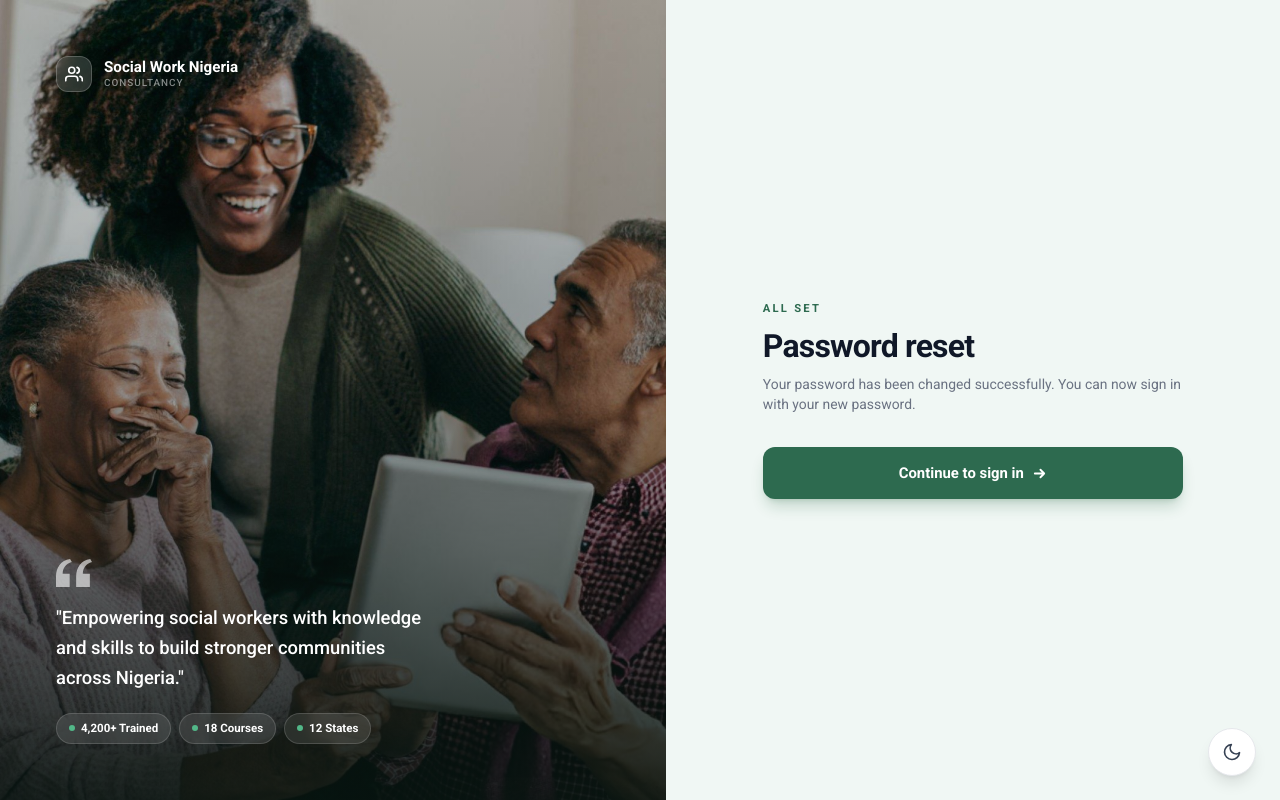
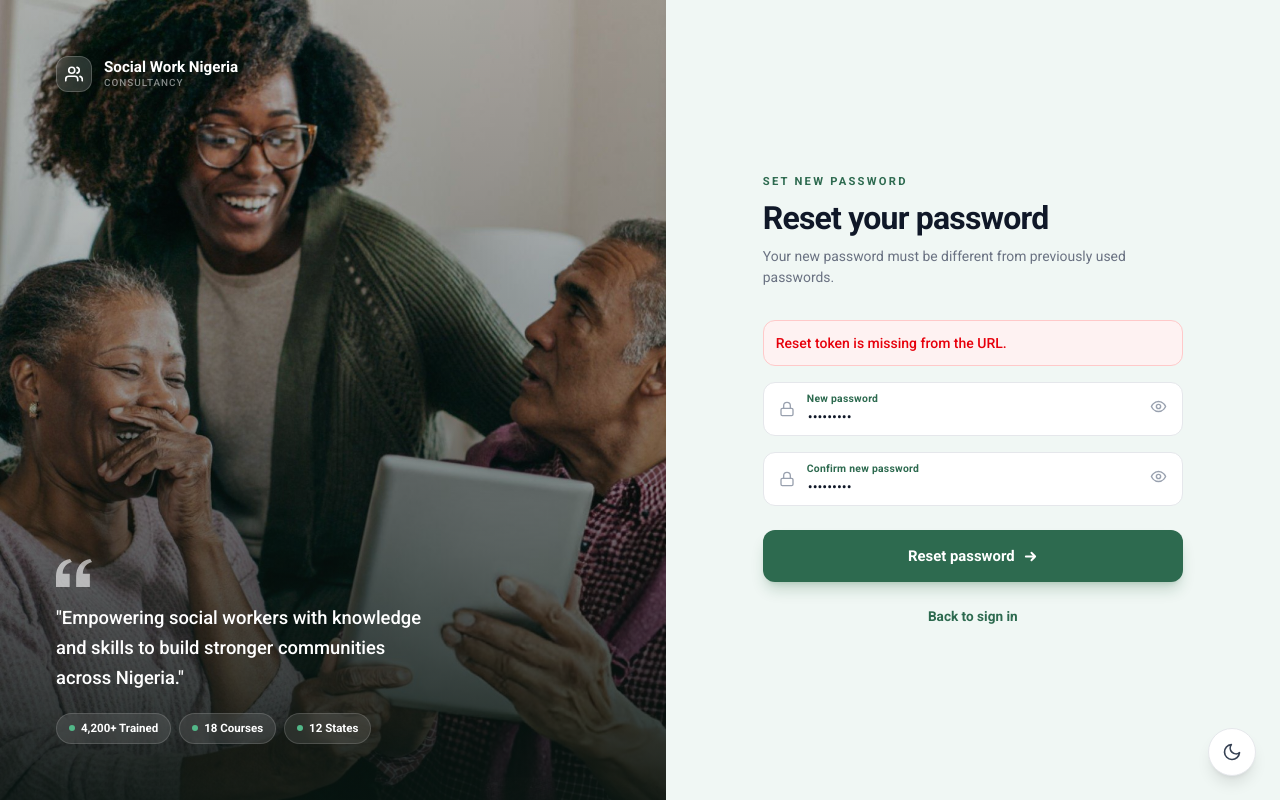
Before and after one commit to SwcAdminNg/social-work-ng, a Next.js app: page /reset-password in a window 1280 px wide. Both pictures are taken after typing "Sample123", "Sample123" into the empty fields and a click on the button "Reset password". Built offline with nearby package versions, Linux system fonts and the light colour scheme.

Commit message:
Implemented the Forgot password and Reset password API endpoints.

```diff
--- a/components/auth/ForgotPassword.tsx
+++ b/components/auth/ForgotPassword.tsx
@@ -1,6 +1,6 @@
 "use client";
 
-import { useState } from "react";
+import { useState, useRef } from "react";
 import Link from "next/link";
 import { AuthPageShell } from "./shared/AuthPageShell";
 import { FloatingInput } from "./shared/FloatingInput";
@@ -10,15 +10,36 @@ export default function ForgotPassword() {
   const [email, setEmail] = useState("");
   const [loading, setLoading] = useState(false);
   const [sent, setSent] = useState(false);
+  const [error, setError] = useState("");
 
-  const handleSubmit = (e: React.FormEvent) => {
+  const emailRef = useRef<HTMLInputElement>(null);
+
+  const handleSubmit = async (e: React.FormEvent) => {
     e.preventDefault();
+    setError("");
+
+    if (!email) return emailRef.current?.focus();
+
     setLoading(true);
-    // Simulate sending reset link
-    setTimeout(() => {
+    try {
+      const baseUrl = process.env.NEXT_PUBLIC_API_URL || "";
+      const res = await fetch(`${baseUrl}/auth/forgot-password`, {
+        method: "POST",
+        headers: { "Content-Type": "application/json" },
+        body: JSON.stringify({ email }),
+      });
+
+      const data = await res.json().catch(() => ({}));
+      if (!res.ok) {
+        throw new Error(data.message || "Failed to send reset link.");
+      }
+
+      setSent(true);
+    } catch (err: any) {
+      setError(err.message);
+    } finally {
       setLoading(false);
-      setSent(true);
-    }, 1800);
+    }
   };
 
   if (sent) {
@@ -79,9 +100,16 @@ export default function ForgotPassword() {
         </p>
       </div>
 
+      {error && (
+        <div className="mb-4 p-3 rounded-xl bg-red-50 dark:bg-red-500/10 border border-red-200 dark:border-red-500/20 text-red-600 dark:text-red-400 text-sm font-medium">
+          {error}
+        </div>
+      )}
+
       {/* Form */}
       <form onSubmit={handleSubmit} noValidate className="flex flex-col gap-4">
         <FloatingInput
+          ref={emailRef}
           id="email"
           label="Email address"
           type="email"
--- a/components/auth/ResetPassword.tsx
+++ b/components/auth/ResetPassword.tsx
@@ -1,28 +1,69 @@
 "use client";
 
-import { useState } from "react";
+import { useState, useRef, Suspense } from "react";
+import { useSearchParams } from "next/navigation";
 import Link from "next/link";
 import { AuthPageShell } from "./shared/AuthPageShell";
 import { FloatingInput } from "./shared/FloatingInput";
 import { PasswordToggle } from "./shared/PasswordToggle";
 import { IconArrowRight, IconLock, IconSpinner } from "./shared/icons";
 
-export default function ResetPassword() {
+function ResetPasswordForm() {
   const [password, setPassword] = useState("");
   const [confirmPassword, setConfirmPassword] = useState("");
   const [showPassword, setShowPassword] = useState(false);
   const [showConfirmPassword, setShowConfirmPassword] = useState(false);
   const [loading, setLoading] = useState(false);
   const [done, setDone] = useState(false);
+  const [error, setError] = useState("");
 
-  const handleSubmit = (e: React.FormEvent) => {
+  const passwordRef = useRef<HTMLInputElement>(null);
+  const confirmPasswordRef = useRef<HTMLInputElement>(null);
+
+  const searchParams = useSearchParams();
+  const token = searchParams.get("token") || "";
+
+  const handleSubmit = async (e: React.FormEvent) => {
     e.preventDefault();
+    setError("");
+
+    if (!password) return passwordRef.current?.focus();
+    if (!confirmPassword) return confirmPasswordRef.current?.focus();
+
+    if (password !== confirmPassword) {
+      setError("Passwords do not match");
+      return;
+    }
+
+    if (!token) {
+      setError("Reset token is missing from the URL.");
+      return;
+    }
+
     setLoading(true);
-    // Simulate resetting password
-    setTimeout(() => {
+    try {
+      const baseUrl = process.env.NEXT_PUBLIC_API_URL || "";
+      const res = await fetch(`${baseUrl}/auth/reset-password`, {
+        method: "POST",
+        headers: { "Content-Type": "application/json" },
+        body: JSON.stringify({
+          token,
+          new_password: password,
+          confirm_password: confirmPassword
+        }),
+      });
+
+      const data = await res.json().catch(() => ({}));
+      if (!res.ok) {
+        throw new Error(data.message || "Failed to reset password.");
+      }
+
+      setDone(true);
+    } catch (err: any) {
+      setError(err.message);
+    } finally {
       setLoading(false);
-      setDone(true);
-    }, 1800);
+    }
   };
 
   if (done) {
@@ -73,9 +114,16 @@ export default function ResetPassword() {
         </p>
       </div>
 
+      {error && (
+        <div className="mb-4 p-3 rounded-xl bg-red-50 dark:bg-red-500/10 border border-red-200 dark:border-red-500/20 text-red-600 dark:text-red-400 text-sm font-medium">
+          {error}
+        </div>
+      )}
+
       {/* Form */}
       <form onSubmit={handleSubmit} noValidate className="flex flex-col gap-4">
         <FloatingInput
+          ref={passwordRef}
           id="password"
           label="New password"
           type={showPassword ? "text" : "password"}
@@ -93,6 +141,7 @@ export default function ResetPassword() {
         />
 
         <FloatingInput
+          ref={confirmPasswordRef}
           id="confirmPassword"
           label="Confirm new password"
           type={showConfirmPassword ? "text" : "password"}
@@ -149,3 +198,17 @@ export default function ResetPassword() {
     </AuthPageShell>
   );
 }
+
+export default function ResetPassword() {
+  return (
+    <Suspense fallback={
+      <AuthPageShell>
+        <div className="flex items-center justify-center p-10">
+          <IconSpinner className="w-6 h-6 text-[#2D6A4F] dark:text-[#52b788] animate-spin" />
+        </div>
+      </AuthPageShell>
+    }>
+      <ResetPasswordForm />
+    </Suspense>
+  );
+}
```
